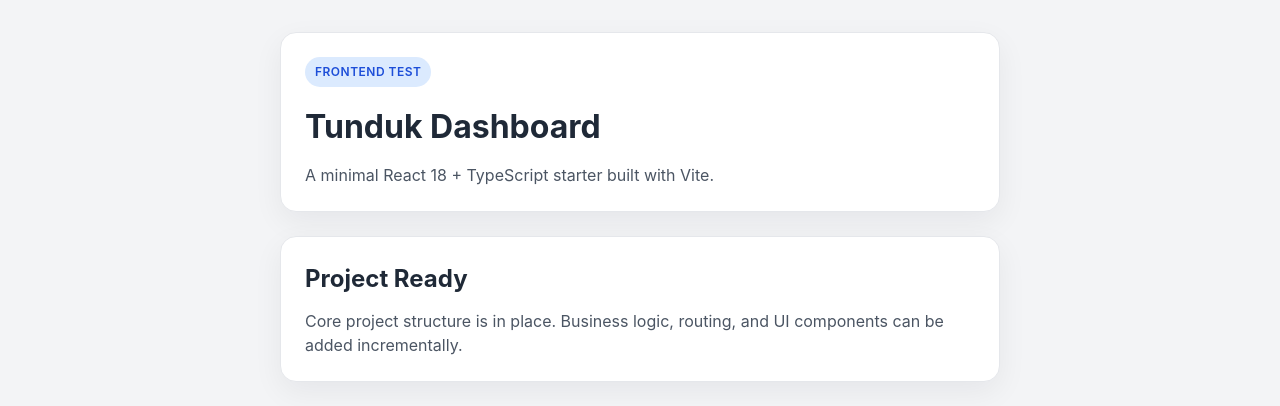
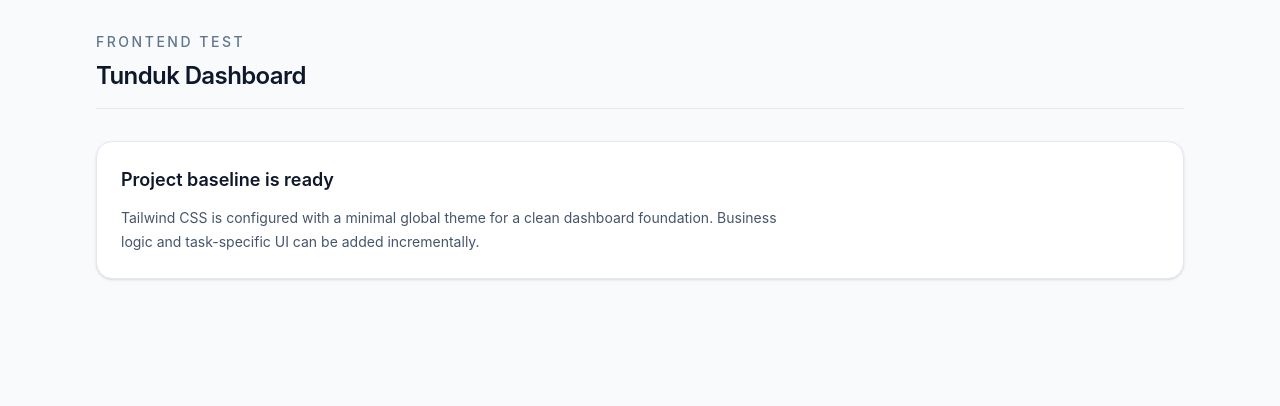
Before and after one commit to unclebusy/tunduk_dashboard, a React (Vite) app: page / in a window 1280 px wide. Shown: the top 406 px of the page. Built offline with nearby package versions, Linux system fonts and the light colour scheme.

Commit message:
Set up Tailwind CSS with a minimal dashboard base theme

```diff
--- a/package.json
+++ b/package.json
@@ -13,9 +13,11 @@
     "react-dom": "^18.3.1"
   },
   "devDependencies": {
+    "@tailwindcss/vite": "^4.2.2",
     "@types/react": "^18.3.3",
     "@types/react-dom": "^18.3.0",
     "@vitejs/plugin-react": "^4.3.1",
+    "tailwindcss": "^4.2.2",
     "typescript": "^5.5.4",
     "vite": "^5.4.2"
   }
--- a/src/App.tsx
+++ b/src/App.tsx
@@ -2,22 +2,34 @@ import './styles.css';
 
 function App() {
   return (
-    <div className="app-shell">
-      <header className="app-header">
-        <span className="app-badge">Frontend Test</span>
-        <h1>Tunduk Dashboard</h1>
-        <p>A minimal React 18 + TypeScript starter built with Vite.</p>
-      </header>
+    <div className="min-h-screen bg-[--color-page] text-slate-900">
+      <div className="mx-auto flex min-h-screen max-w-6xl flex-col px-6 py-8 lg:px-8">
+        <header className="mb-8 flex items-center justify-between border-b border-slate-200 pb-4">
+          <div>
+            <p className="text-sm font-medium uppercase tracking-[0.18em] text-slate-500">
+              Frontend Test
+            </p>
+            <h1 className="mt-2 text-2xl font-semibold tracking-tight text-slate-900">
+              Tunduk Dashboard
+            </h1>
+          </div>
+        </header>
 
-      <main className="app-content">
-        <section className="app-card">
-          <h2>Project Ready</h2>
-          <p>
-            Core project structure is in place. Business logic, routing, and UI
-            components can be added incrementally.
-          </p>
-        </section>
-      </main>
+        <main className="flex-1">
+          <section className="rounded-2xl border border-slate-200 bg-white p-6 shadow-sm">
+            <div className="max-w-2xl space-y-3">
+              <h2 className="text-lg font-semibold text-slate-900">
+                Project baseline is ready
+              </h2>
+              <p className="text-sm leading-6 text-slate-600">
+                Tailwind CSS is configured with a minimal global theme for a
+                clean dashboard foundation. Business logic and task-specific UI
+                can be added incrementally.
+              </p>
+            </div>
+          </section>
+        </main>
+      </div>
     </div>
   );
 }
--- a/src/styles.css
+++ b/src/styles.css
@@ -1,68 +1,37 @@
+@import "tailwindcss";
+
 :root {
+  --color-page: #f8fafc;
+  --color-surface: #ffffff;
+  --color-border: #e2e8f0;
+  --color-text: #0f172a;
+  --color-muted: #475569;
+  color: var(--color-text);
+  background-color: var(--color-page);
   font-family: Inter, system-ui, -apple-system, BlinkMacSystemFont, "Segoe UI", sans-serif;
   line-height: 1.5;
   font-weight: 400;
-  color: #1f2937;
-  background: #f3f4f6;
   font-synthesis: none;
   text-rendering: optimizeLegibility;
   -webkit-font-smoothing: antialiased;
   -moz-osx-font-smoothing: grayscale;
 }
 
+@layer base {
   * {
     box-sizing: border-box;
   }
 
+  html {
+    min-width: 320px;
+    background-color: var(--color-page);
+  }
+
   body {
-  margin: 0;
-  min-width: 320px;
+    @apply m-0 min-h-screen bg-[--color-page] text-[--color-text];
   }
 
   #root {
-  min-height: 100vh;
+    @apply min-h-screen;
   }
-
-.app-shell {
-  min-height: 100vh;
-  padding: 32px 20px;
-  display: flex;
-  flex-direction: column;
-  gap: 24px;
 }
-
-.app-header,
-.app-card {
-  max-width: 720px;
-  margin: 0 auto;
-  width: 100%;
-  background: #ffffff;
-  border: 1px solid #e5e7eb;
-  border-radius: 16px;
-  padding: 24px;
-  box-shadow: 0 10px 30px rgba(15, 23, 42, 0.06);
-}
-
-.app-header h1,
-.app-card h2 {
-  margin: 0 0 12px;
-}
-
-.app-header p,
-.app-card p {
-  margin: 0;
-  color: #4b5563;
-}
-
-.app-badge {
-  display: inline-flex;
-  margin-bottom: 16px;
-  padding: 6px 10px;
-  border-radius: 999px;
-  background: #dbeafe;
-  color: #1d4ed8;
-  font-size: 12px;
-  font-weight: 600;
-  letter-spacing: 0.04em;
-  text-transform: uppercase;
-}
--- a/vite.config.ts
+++ b/vite.config.ts
@@ -1,6 +1,7 @@
 import { defineConfig } from 'vite';
 import react from '@vitejs/plugin-react';
+import tailwindcss from '@tailwindcss/vite';
 
 export default defineConfig({
-  plugins: [react()],
+  plugins: [react(), tailwindcss()],
 });
```
Also changed, not shown: 1 other file (tests, documents, lock files or other folders). Lines whose indentation alone changed are shown as unchanged.
